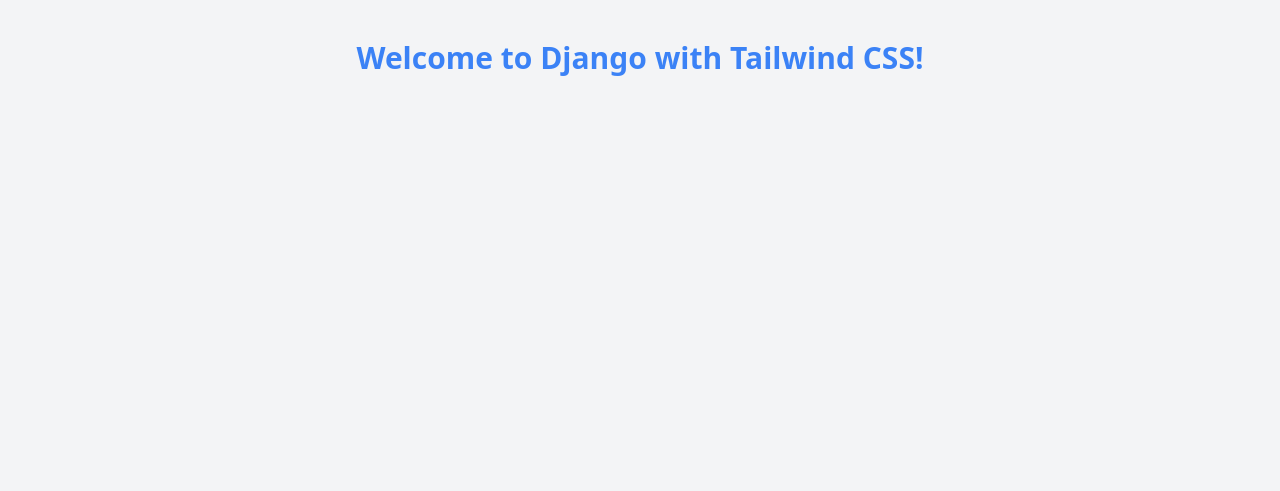
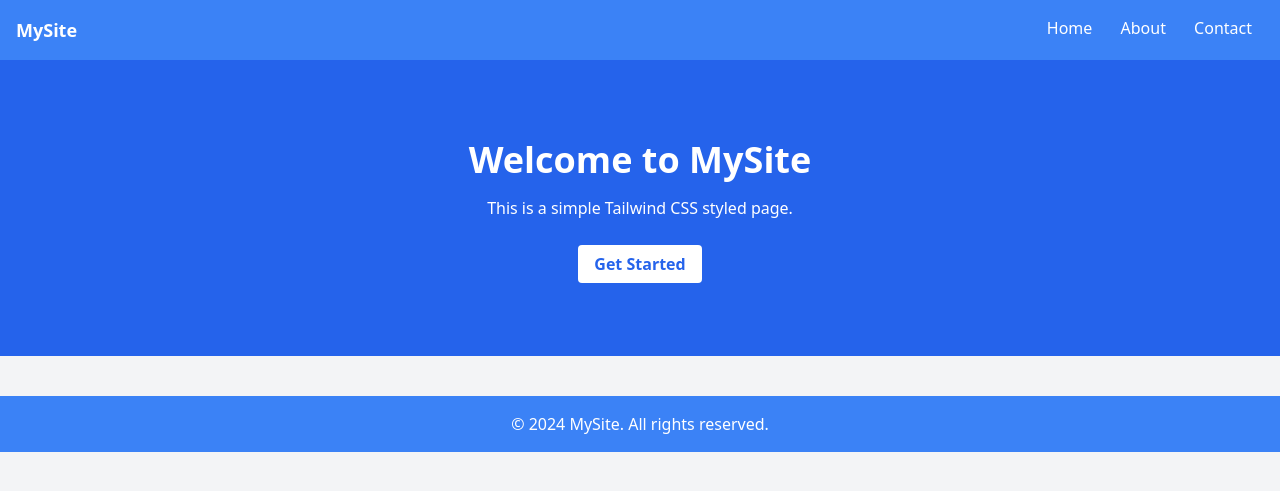
Before and after one commit to jacoor/coding-platform, a Django app: page / in a window 1280 px wide. Shown: the top 491 px of the page. Run offline with Django 5.2, Linux system fonts and the light colour scheme; style sheets or scripts are compiled from the project's sources; some libraries are stand-ins or nearby versions.

Commit message:
home page works

```diff
--- a/python_master/core/templates/core/index.html
+++ b/python_master/core/templates/core/index.html
@@ -1,13 +1,37 @@
-{% load static %}
+{% load static tailwind_tags %}
 <!DOCTYPE html>
 <html lang="en">
 <head>
     <meta charset="UTF-8">
     <meta name="viewport" content="width=device-width, initial-scale=1.0">
     <title>Home</title>
-    <link href="{% static 'core_theme/css/styles.css' %}" rel="stylesheet">
+    {% tailwind_css %}
 </head>
-<body class="bg-gray-100 text-center">
-    <h1 class="text-3xl font-bold text-blue-500 mt-10">Welcome to Django with Tailwind CSS!</h1>
+<body class="bg-gray-100 text-gray-800 font-sans leading-normal tracking-normal">
+    <!-- Navigation Bar -->
+    <nav class="bg-blue-500 p-4">
+        <div class="container mx-auto flex justify-between">
+            <a href="#" class="text-white text-lg font-bold">MySite</a>
+            <div>
+                <a href="#" class="text-white px-3">Home</a>
+                <a href="#" class="text-white px-3">About</a>
+                <a href="#" class="text-white px-3">Contact</a>
+            </div>
+        </div>
+    </nav>
+    <!-- Hero Section -->
+    <section class="bg-blue-600 py-20">
+        <div class="container mx-auto text-center">
+            <h1 class="text-4xl text-white font-bold mb-4">Welcome to MySite</h1>
+            <p class="text-white mb-8">This is a simple Tailwind CSS styled page.</p>
+            <a href="#" class="bg-white text-blue-600 font-semibold py-2 px-4 rounded">Get Started</a>
+        </div>
+    </section>
+    <!-- Footer -->
+    <footer class="bg-blue-500 p-4 mt-10">
+        <div class="container mx-auto text-center text-white">
+            &copy; 2024 MySite. All rights reserved.
+        </div>
+    </footer>
 </body>
 </html>
--- a/python_master/python_master/settings.py
+++ b/python_master/python_master/settings.py
@@ -123,7 +123,11 @@
 # Static files (CSS, JavaScript, Images)
 # https://docs.djangoproject.com/en/5.1/howto/static-files/
 
-STATIC_URL = "static/"
+STATIC_URL = '/static/'
+STATICFILES_DIRS = [
+    BASE_DIR / "core_theme/static",
+    BASE_DIR / "core_theme/static/css/dist",
+]
 
 # Default primary key field type
 # https://docs.djangoproject.com/en/5.1/ref/settings/#default-auto-field
```
